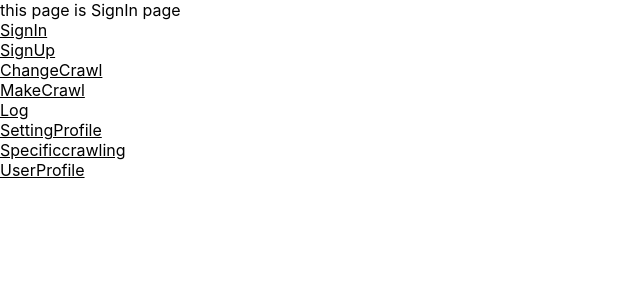
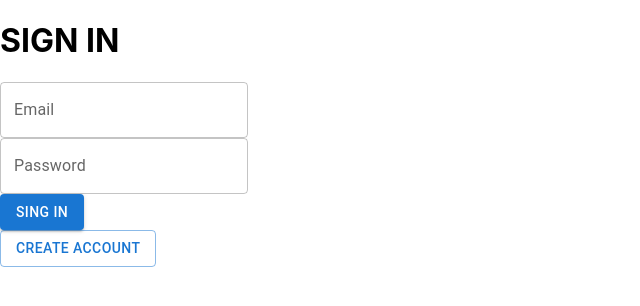
Before and after one commit to wony5248/SSACRETARY, a React (Create React App) app in the folder frontend/: page / in a window 1280 px wide. Shown: the top 306 px of the page, without its empty margins (0-640 px from the left). Built offline with nearby package versions, Linux system fonts and the light colour scheme.

Commit message:
feat: basic login page before function

```diff
--- /dev/null
+++ b/frontend/src/pages/Signin/index.css
@@ -0,0 +1,16 @@
+.headline {
+  width: 80px;
+  height: 24px;
+  overflow: visible;
+  white-space: pre-wrap;
+  word-wrap: break-word;
+  word-break: break-word;
+  font-weight: 500;
+  font-style: normal;
+  font-family: "Roboto", sans-serif;
+  color: rgba(0, 0, 0, 0.87);
+  font-size: 20px;
+  letter-spacing: 0.15000000596046448px;
+  line-height: 1.2;
+  text-align: left;
+}
--- a/frontend/src/pages/Signin/index.tsx
+++ b/frontend/src/pages/Signin/index.tsx
@@ -1,31 +1,44 @@
-import React from 'react';
-import styled from 'styled-components';
-import AAtag from "../../components/Atag"
+import React, { useState } from "react";
+import TextField from "@mui/material/TextField";
+import Button from "@mui/material/Button";
 
+const SignIn = () => {
+  const [inputs, setInputs] = useState({
+    email: "",
+    password: "",
+  });
+  const { email, password } = inputs;
+  const onChange = (event: any) => {
+    const { value, name } = event.target;
+    setInputs({
+      ...inputs,
+      [name]: value,
+    });
+  };
 
-const SignIn =  () => {
-    return(
-        <div>
-            this page is SignIn page
-            <br/>
-            <AAtag href="/" name = "SignIn"></AAtag>
-            <br/>
-            <AAtag href="/signup" name = "SignUp"></AAtag>
-            <br/>
-            <AAtag href="/changecrawl" name = "ChangeCrawl"></AAtag>
-            <br/>
-            <AAtag href="/makecrawl" name = "MakeCrawl"></AAtag>
-            <br/>
-            <AAtag href="/log" name = "Log"></AAtag>
-            <br/>
-            <AAtag href="/settingprofile" name = "SettingProfile"></AAtag>
-            <br/>
-            <AAtag href="/specificcrawling" name = "Specificcrawling"></AAtag>
-            <br/>
-            <AAtag href="/userprofile" name = "UserProfile"></AAtag>
-        </div>
-    );
+  const onSignIn = function () {};
+  const onSignUp = function () {};
+  return (
+    <div>
+      <h1 className="headline">SIGN IN</h1>
+      <div>
+        <TextField label="Email" />
+      </div>
+      <div>
+        <TextField label="Password" />
+      </div>
+      <div>
+        <Button variant="contained" color="primary">
+          SING IN
+        </Button>
+      </div>
+      <div>
+        <Button variant="outlined" color="primary">
+          CREATE ACCOUNT
+        </Button>
+      </div>
+    </div>
+  );
 };
 
-
 export default SignIn;
```
